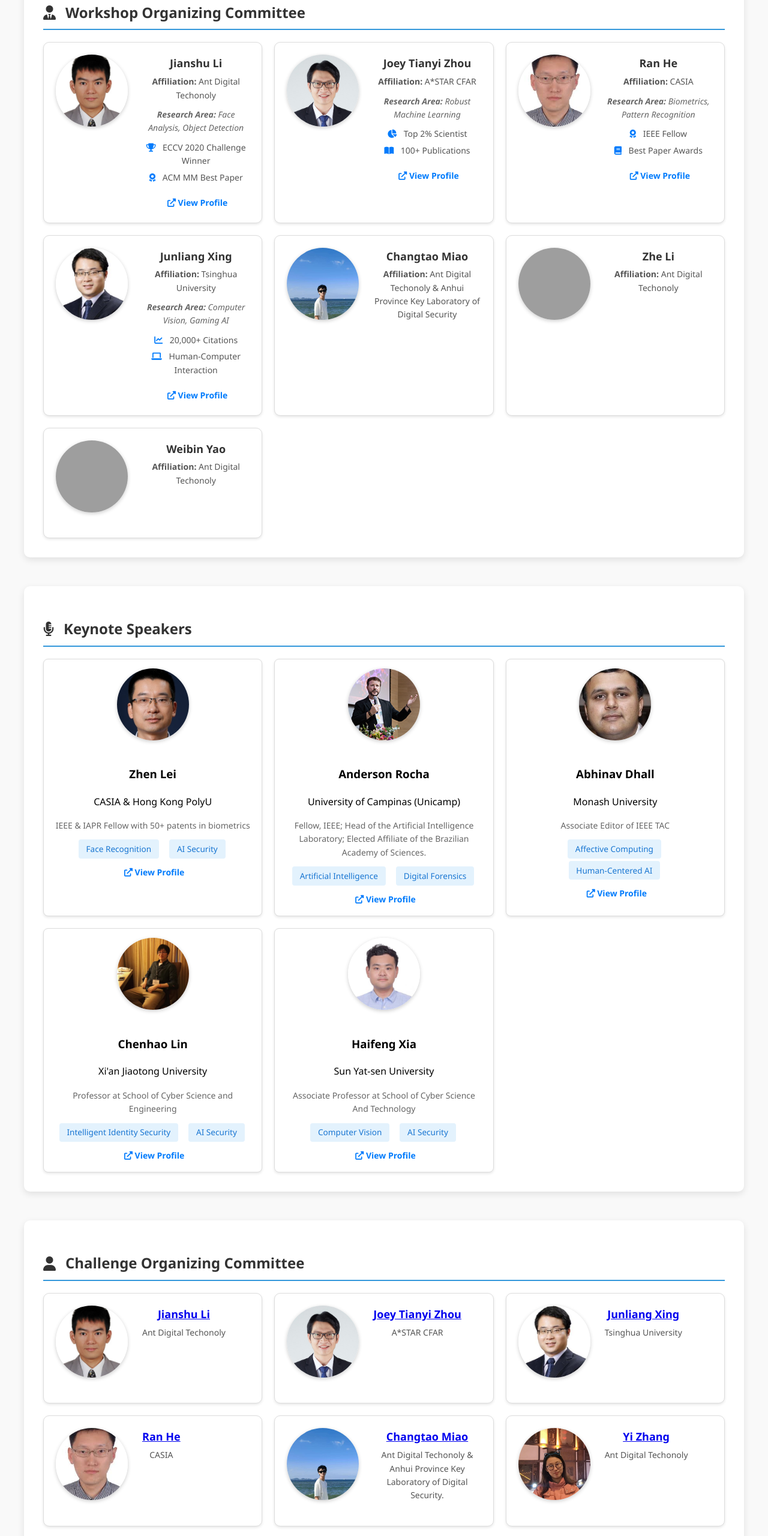
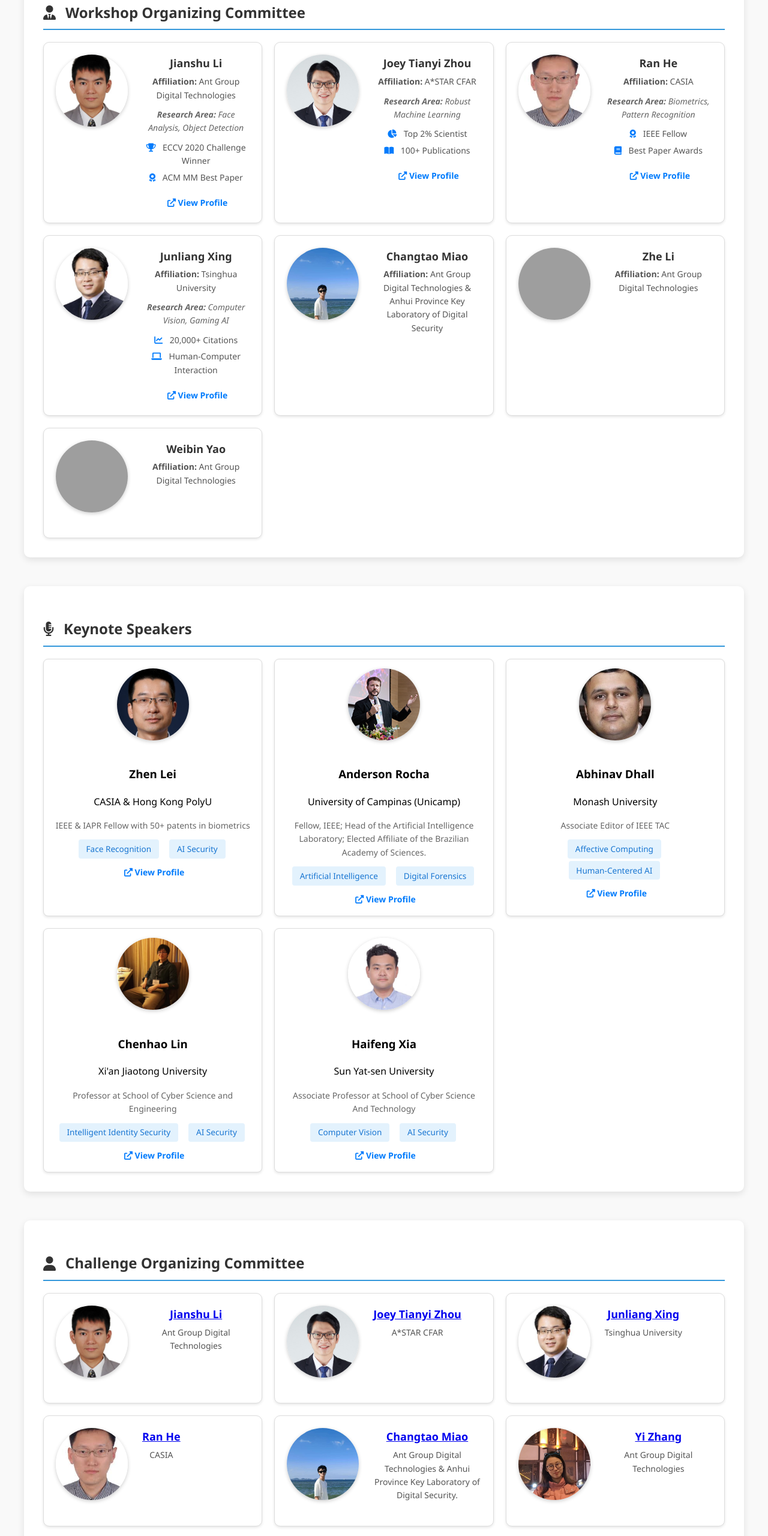
Before and after one commit to deepfake-workshop-ijcai2025/main, a plain HTML site: page organizers.html in a window 1280 px wide. Shown: the part 960-3520 px from the top of the page at 60% size. Drawn offline with Linux system fonts and the light colour scheme; grey boxes are pictures that could not be loaded.

Commit message:
organizers

```diff
--- a/organizers.html
+++ b/organizers.html
@@ -108,7 +108,7 @@
                     </div>
                     <div class="organizer-info">
                         <h3>Jianshu Li</h3>
-                        <p class="affiliation"><strong>Affiliation:</strong> Ant Digital Techonoly</p>
+                        <p class="affiliation"><strong>Affiliation:</strong> Ant Group Digital Technologies</p>
                         <p class="research-area"><strong>Research Area:</strong> Face Analysis, Object Detection</p>
                         <ul class="details-list">
                             <li><i class="fas fa-trophy"></i> ECCV 2020 Challenge Winner</li>
@@ -181,7 +181,7 @@
                     </div>
                     <div class="organizer-info">
                         <h3>Changtao Miao</h3>
-                        <p class="affiliation"><strong>Affiliation:</strong> Ant Digital Techonoly & Anhui Province Key Laboratory of Digital Security </p>
+                        <p class="affiliation"><strong>Affiliation:</strong> Ant Group Digital Technologies & Anhui Province Key Laboratory of Digital Security </p>
                      <!--   <a href="https://scholar.google.com/citations?hl=zh-CN&user=oWhfPTgAAAAJ" target="_blank" class="profile-link">
                             <i class="fas fa-external-link-alt"></i> View Profile
                         </a> -->
@@ -194,7 +194,7 @@
                     </div>
                     <div class="organizer-info">
                         <h3>Zhe Li</h3>
-                        <p class="affiliation"><strong>Affiliation:</strong> Ant Digital Techonoly </p>
+                        <p class="affiliation"><strong>Affiliation:</strong> Ant Group Digital Technologies </p>
                     </div>
                 </div>
                 <!-- Weibin Yao -->
@@ -204,7 +204,7 @@
                     </div>
                     <div class="organizer-info">
                         <h3>Weibin Yao</h3>
-                        <p class="affiliation"><strong>Affiliation:</strong> Ant Digital Techonoly </p>
+                        <p class="affiliation"><strong>Affiliation:</strong> Ant Group Digital Technologies </p>
                     </div>
                 </div>
 
@@ -322,7 +322,7 @@
                     </div>
                     <div class="organizer-info" style="text-align: center;">
                         <h3><a href="https://sites.google.com/view/li-js/home" target="_blank">Jianshu Li</a></h3>
-                        <p class="affiliation"> Ant Digital Techonoly </p>
+                        <p class="affiliation"> Ant Group Digital Technologies </p>
                     </div>
                 </div>
 
@@ -366,7 +366,7 @@
                     </div>
                     <div class="organizer-info" style="text-align: center;">
                         <h3><a href="https://scholar.google.com/citations?hl=zh-CN&user=oWhfPTgAAAAJ" target="_blank">Changtao Miao</a></h3>
-                        <p class="affiliation"> Ant Digital Techonoly & Anhui Province Key Laboratory of Digital Security. </p>
+                        <p class="affiliation"> Ant Group Digital Technologies & Anhui Province Key Laboratory of Digital Security. </p>
                     </div>
                 </div>
                 <!-- Yi Zhang -->
@@ -376,7 +376,7 @@
                     </div>
                     <div class="organizer-info" style="text-align: center;">
                         <h3><a href="https://scholar.google.com/citations?hl=zh-CN&user=9Kr4mWsAAAAJ" target="_blank">Yi Zhang</a></h3>
-                        <p class="affiliation"> Ant Digital Techonoly </p>
+                        <p class="affiliation"> Ant Group Digital Technologies </p>
                     </div>
                 </div>
 
@@ -387,7 +387,7 @@
                     </div>
                     <div class="organizer-info" style="text-align: center;">
                         <h3><a href="https://scholar.google.com.hk/citations?view_op=list_works&hl=zh-CN&user=opTcUcgAAAAJ" target="_blank">Weize Gao</a></h3>
-                        <p class="affiliation"> Ant Digital Techonoly </p>
+                        <p class="affiliation"> Ant Group Digital Technologies </p>
                     </div>
                 </div>
 
@@ -398,7 +398,7 @@
                     </div>
                     <div class="organizer-info" style="text-align: center;">
                         <h3>Zhe Li</h3>
-                        <p class="affiliation"> Ant Digital Techonoly </p>
+                        <p class="affiliation"> Ant Group Digital Technologies </p>
                     </div>
                 </div>
 
@@ -409,7 +409,7 @@
                     </div>
                     <div class="organizer-info" style="text-align: center;">
                         <h3>Weibin Yao</h3>
-                        <p class="affiliation"> Ant Digital Techonoly </p>
+                        <p class="affiliation"> Ant Group Digital Technologies </p>
                     </div>
                 </div>
 
@@ -485,7 +485,7 @@
                     </div>
                     <div class="organizer-info" style="text-align: center;">
                         <h3>Man Luo</h3>
-                        <p class="affiliation"> Ant Digital Techonoly </p>
+                        <p class="affiliation"> Ant Group Digital Technologies </p>
                     </div>
                 </div>
                 <!-- Wei Wang -->
@@ -495,7 +495,7 @@
                     </div>
                     <div class="organizer-info" style="text-align: center;">
                         <h3>Wei Wang</h3>
-                        <p class="affiliation"> Ant Digital Techonoly </p>
+                        <p class="affiliation"> Ant Group Digital Technologies </p>
                     </div>
                 </div>
                 <!-- Kai Zhu -->
@@ -505,7 +505,7 @@
                     </div>
                     <div class="organizer-info" style="text-align: center;">
                         <h3>Kai Zhu</h3>
-                        <p class="affiliation"> Ant Digital Techonoly </p>
+                        <p class="affiliation"> Ant Group Digital Technologies </p>
                     </div>
                 </div>
             </div>
```
Also changed, not shown: 2 other files.
